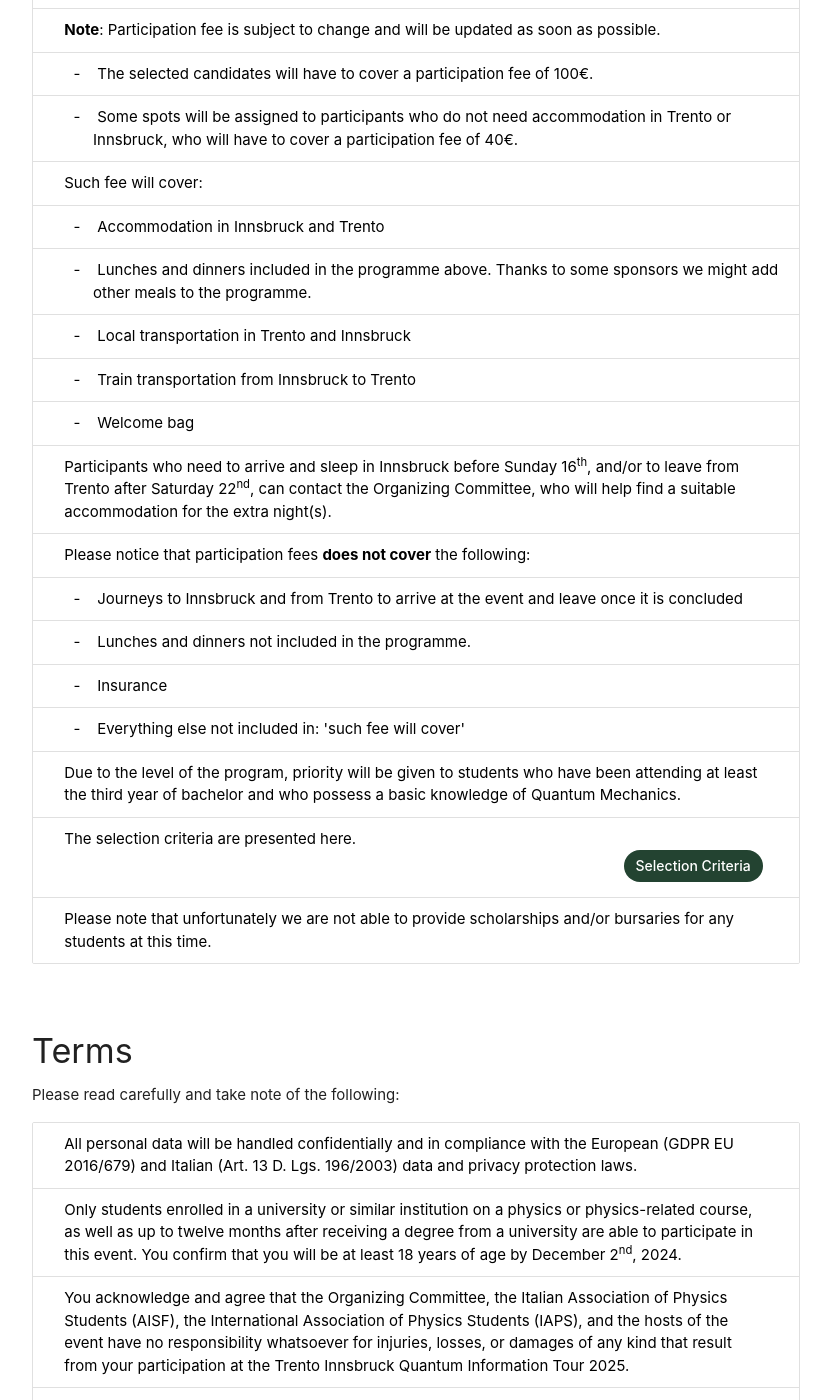
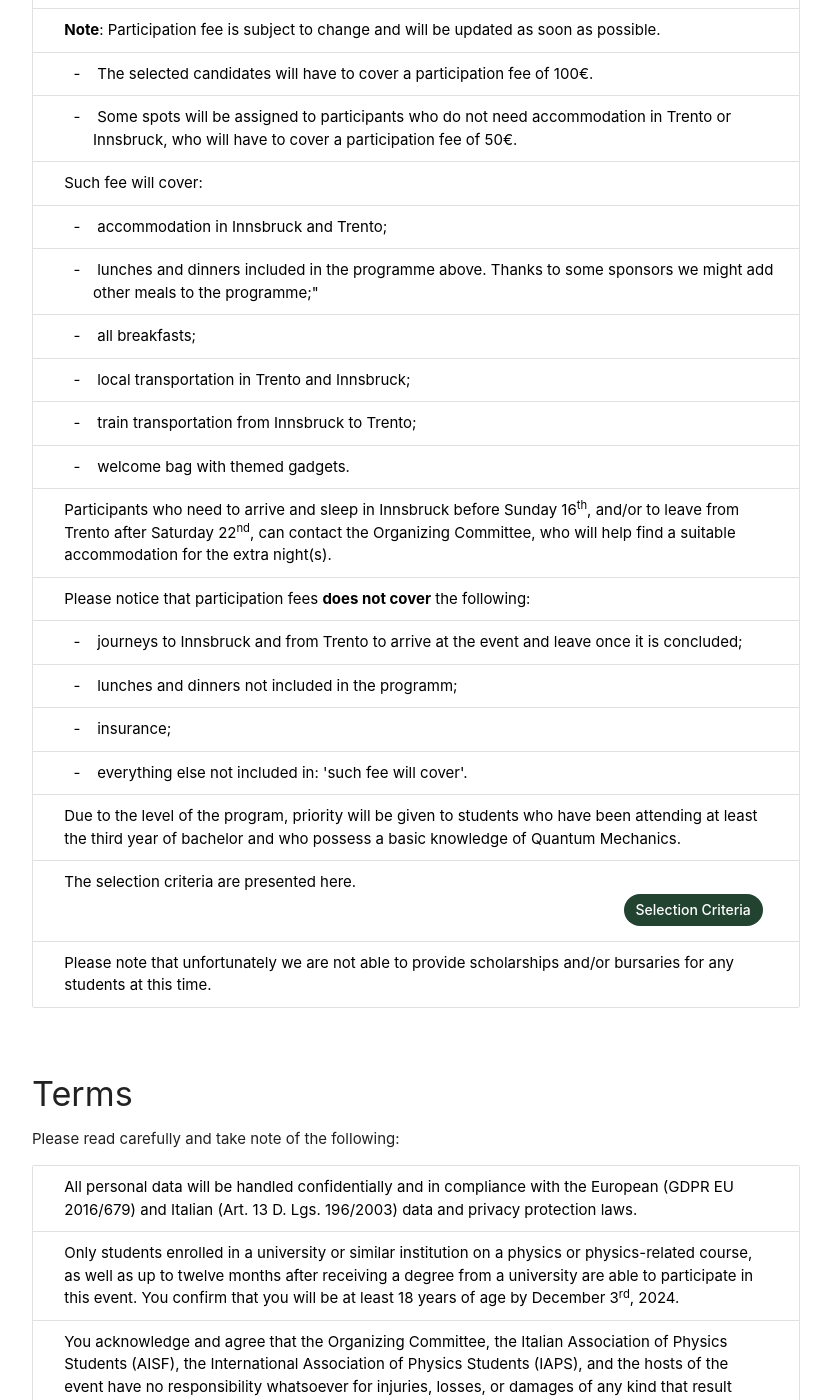
Before and after one commit to ai-sf/tiqit25, a Jekyll site: the page built from registration.html, in a window 1280 px wide and 1400 px high, scrolled down 763 px. Shown: the whole window, without its empty margins (224-1055 px from the left). Built offline with Jekyll 4.4.1, drawn with Linux system fonts in a browser that asks for light colours; nearby versions of some CDN libraries; some of the changed text lies outside the part shown.

Commit message:
change registration opening date

```diff
--- a/_data/registration.yml
+++ b/_data/registration.yml
@@ -2,7 +2,7 @@
     title: "General information"
     paragraphs:
         - paragraph:
-            - line: "Registrations will be open from December 2<sup>nd</sup> at 21:00, GTM+1."
+            - line: "Registrations will be open from December 3<sup>rd</sup> at 15:00, GTM+1."
             # - line: "Registrations are closed."
             # - line: "Registrations are yet to open. Stay tuned for updates!"
         - paragraph:
@@ -21,23 +21,23 @@
         - text: "<b>Note</b>: Participation fee is subject to change and will be updated as soon as possible."
           subpoints:
             - text: "The selected candidates will have to cover a participation fee of 100€."
-            - text: "Some spots will be assigned to participants who do not need accommodation in Trento or Innsbruck, who will have to cover a participation fee of 40€."
+            - text: "Some spots will be assigned to participants who do not need accommodation in Trento or Innsbruck, who will have to cover a participation fee of 50€."
           #  - text: "The final fee might be reduced thanks to some sponsor, but can't be raised. We'll let you know the final price before the event starts."
         - text: "Such fee will cover:"
           subpoints:
-            - text: "Accommodation in Innsbruck and Trento"
-            - text: "Lunches and dinners included in the programme above. Thanks to some sponsors we might add other meals to the programme."
-            #- text: "All breakfasts"
-            - text: "Local transportation in Trento and Innsbruck"
-            - text: "Train transportation from Innsbruck to Trento"
-            - text: "Welcome bag"
+            - text: "accommodation in Innsbruck and Trento;"
+            - text: lunches and dinners included in the programme above. Thanks to some sponsors we might add other meals to the programme;"
+            - text: "all breakfasts;"
+            - text: "local transportation in Trento and Innsbruck;"
+            - text: "train transportation from Innsbruck to Trento;"
+            - text: "welcome bag with themed gadgets."
         - text: "Participants who need to arrive and sleep in Innsbruck before Sunday 16<sup>th</sup>, and/or to leave from Trento after Saturday 22<sup>nd</sup>, can contact the Organizing Committee, who will help find a suitable accommodation for the extra night(s)."
         - text: "Please notice that participation fees <b>does not cover</b> the following:"
           subpoints:
-            - text: "Journeys to Innsbruck and from Trento to arrive at the event and leave once it is concluded"
-            - text: "Lunches and dinners not included in the programme."
-            - text: "Insurance"
-            - text: "Everything else not included in: 'such fee will cover'"
+            - text: "journeys to Innsbruck and from Trento to arrive at the event and leave once it is concluded;"
+            - text: "lunches and dinners not included in the programm;"
+            - text: "insurance;"
+            - text: "everything else not included in: 'such fee will cover'."
         - text: "Due to the level of the program, priority will be given to students who have been attending at least the third year of bachelor and who possess a basic knowledge of Quantum Mechanics."
         - text: "The selection criteria are presented here.<br> <a class='chip custom1 white-text' href='../files/selection_criteria.pdf' style='font-size: 14px; float: right;'> Selection Criteria </a>"
         - text: "Please note that unfortunately we are not able to provide scholarships and/or bursaries for any students at this time."
@@ -46,7 +46,7 @@
       info: "Please read carefully and take note of the following:"
       points:
         - text: "All personal data will be handled confidentially and in compliance with the European (GDPR EU 2016/679) and Italian (Art. 13 D. Lgs. 196/2003) data and privacy protection laws."
-        - text: "Only students enrolled in a university or similar institution on a physics or physics-related course, as well as up to twelve months after receiving a degree from a university are able to participate in this event. You confirm that you will be at least 18 years of age by December 2<sup>nd</sup>, 2024."
+        - text: "Only students enrolled in a university or similar institution on a physics or physics-related course, as well as up to twelve months after receiving a degree from a university are able to participate in this event. You confirm that you will be at least 18 years of age by December 3<sup>rd</sup>, 2024."
         - text: "You acknowledge and agree that the Organizing Committee, the Italian Association of Physics Students (AISF), the International Association of Physics Students (IAPS), and the hosts of the event have no responsibility whatsoever for injuries, losses, or damages of any kind that result from your participation at the Trento Innsbruck Quantum Information Tour 2025."
         - text: "You accept the IAPS Code of Conduct.<br> <a class='chip custom1 white-text' href='../files/IAPS_Code_of_Conduct.pdf' style='font-size: 14px; float: right;'> IAPS Code of Conduct </a>"
         - text: "By participating in the event you agree to be filmed, photographed, and otherwise recorded during the conference and hereby expressly grant the organizing committee, AISF and IAPS the right to use your picture, movie, or any other form of media publication in contexts such as the internet, social media, brochures, posters, informative and advertising materials. You also confirm that the information contained in this application is true and correct."
@@ -58,7 +58,7 @@
     - name: "Deadlines"
       info: ""
       points:
-        - text: "The round of registration opens on December 2<sup>nd</sup> at 21:00, GTM+1 and closes on December 22<sup>nd</sup> at 23:59, GTM+1."
+        - text: "The round of registration opens on December 3<sup>rd</sup> at 15:00, GTM+1 and closes on December 22<sup>nd</sup> at 23:59, GTM+1."
         - text: "Once the registration is closed, the organizing committee will select the participants follpwing the selection criteria presented above."
         - text: "Selected participants will be notified within a few days from the registration closing, then the event fee will have to be paid within 7 days to confirm the participation."
         - text: "Students non-accepted will be notified as well, and they will have the possibility to participate in case spots are still free after the first payment period."
@@ -72,4 +72,4 @@
     #     # - text: "The registration form will be available on December 2<sup>nd</sup> at 21:00, GTM+1."
     #     # - text: "Apply <a href='https://forms.gle/kb5f6G7NeM3g6hUd9'>here</a>"
 
-button: "Registration Form available at 21:00, GTM+1"
+button: "Registration Form available today at 15:00, GMT+1"
--- a/registration.html
+++ b/registration.html
@@ -19,8 +19,7 @@
               style="font-size: 24px; display: inline-flex; align-items: center; margin:5px 0px; padding: 40px 30px;">
               {{ site.data.registration.button }}
               </a> -->
-              <a class="chip custom1 white-text"
-              style="font-size: 24px; display: inline-flex; align-items: center; margin:5px 0px; padding: 40px 30px;">
+              <a class="chip custom1 white-text" style="font-size: 18px; display: inline-flex; align-items: center; margin:5px 0px; padding: 50px 30px;">
               {{ site.data.registration.button }}
               </a>
           </div>
```
